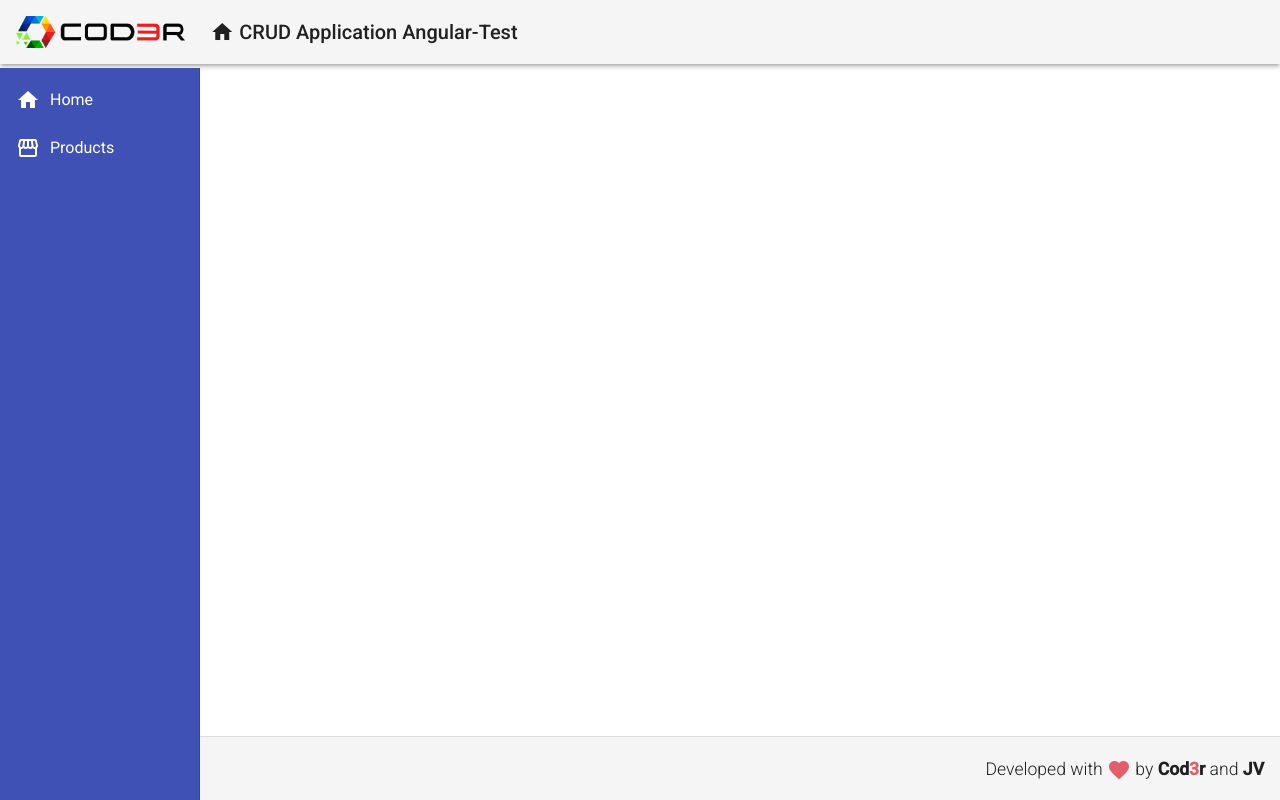
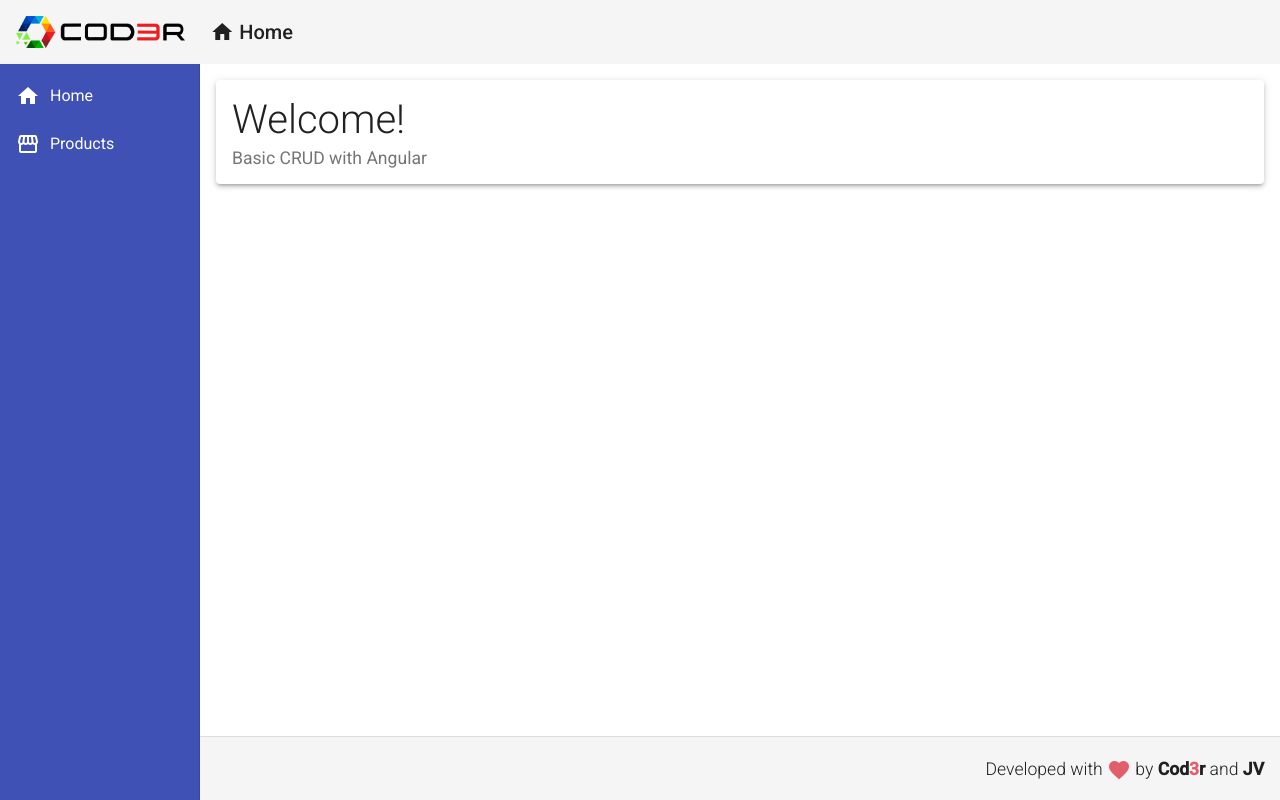
Before and after one commit to jvictor-am/angular-crud-cod3r, an Angular app in the folder frontend/: page / in a window 1280 px wide. Built offline with nearby package versions, Linux system fonts and the light colour scheme.

Commit message:
home component implemented

```diff
--- a/frontend/src/app/components/template/header/header.component.html
+++ b/frontend/src/app/components/template/header/header.component.html
@@ -3,8 +3,9 @@
     ><a><img class="logo" src="assets/img/logo.png" alt="logo" /></a
   ></span>
   <span class="title-group"
-    ><a
-      ><i class="material-icons">home</i> CRUD Application Angular-Test</a
-    ></span
+    ><a>
+      <i class="material-icons">home</i> Home
+      <!-- <i class="material-icons">home</i> CRUD Application Angular-Test -->
+    </a></span
   ></mat-toolbar
 >
--- a/frontend/src/app/components/template/nav/nav.component.css
+++ b/frontend/src/app/components/template/nav/nav.component.css
@@ -10,3 +10,8 @@
 .sidenav i {
   padding-right: 10px;
 }
+
+.content {
+  padding: 16px;
+  background-color: #fff;
+}
--- a/frontend/src/app/components/template/nav/nav.component.html
+++ b/frontend/src/app/components/template/nav/nav.component.html
@@ -4,10 +4,11 @@
     mode="side"
     opened
     fixedInViewport="true"
-    fixedTopGap="68"
+    fixedTopGap="64"
     ><mat-nav-list class="nav-list">
       <a mat-list-item><i class="material-icons">home</i>Home</a>
       <a mat-list-item><i class="material-icons">storefront</i>Products</a>
     </mat-nav-list></mat-sidenav
-  ></mat-sidenav-container
->
+  ><mat-sidenav-content class="content"
+    ><app-home></app-home></mat-sidenav-content
+></mat-sidenav-container>
--- /dev/null
+++ b/frontend/src/app/views/home/home.component.css
@@ -0,0 +1,9 @@
+.home .title {
+  font-size: 2.5rem;
+  font-weight: 300;
+  line-height: 1.2;
+}
+
+.home .subtitle {
+  font-size: 1.1rem;
+}
--- /dev/null
+++ b/frontend/src/app/views/home/home.component.html
@@ -0,0 +1,6 @@
+<mat-card class="home mat-elevation-z3"
+  ><mat-card-title class="title">Welcome!</mat-card-title
+  ><mat-card-subtitle class="subtitle"
+    >Basic CRUD with Angular</mat-card-subtitle
+  ></mat-card
+>
--- /dev/null
+++ b/frontend/src/app/views/home/home.component.ts
@@ -0,0 +1,15 @@
+import { Component, OnInit } from '@angular/core';
+
+@Component({
+  selector: 'app-home',
+  templateUrl: './home.component.html',
+  styleUrls: ['./home.component.css']
+})
+export class HomeComponent implements OnInit {
+
+  constructor() { }
+
+  ngOnInit(): void {
+  }
+
+}
--- a/frontend/src/index.html
+++ b/frontend/src/index.html
@@ -2,7 +2,7 @@
 <html lang="en">
   <head>
     <meta charset="utf-8" />
-    <title>Frontend</title>
+    <title>Cod3r - JV</title>
     <base href="/" />
     <meta name="viewport" content="width=device-width, initial-scale=1" />
     <link rel="icon" type="image/x-icon" href="favicon.ico" />
```
Also changed, not shown: frontend/src/app/app.module.ts (+10 -1 lines), frontend/.txt.
